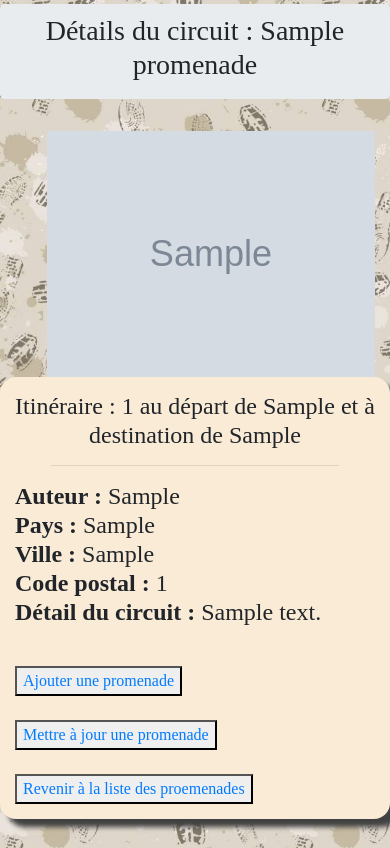
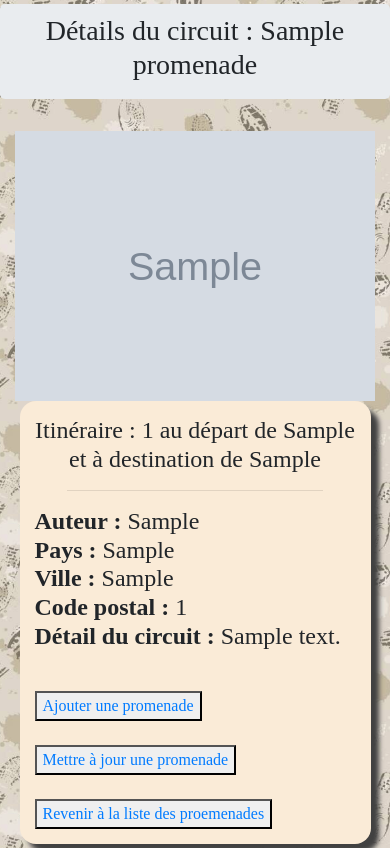
Before and after one commit to SantosJaime/promenades, a PHP site: page /detailCircuit.php?id=1 in a window 390 px wide. Shown: the part 146-994 px from the top of the page. Run offline with PHP 8.4, Linux system fonts and the light colour scheme; tables that the repository leaves empty hold one stand-in row (values such as "Sample post"); grey boxes marked "Sample" are stand-in pictures; some web fonts are replaced.

Commit message:
Ultimes modifications graphiques

```diff
--- a/www/detailCircuit.php
+++ b/www/detailCircuit.php
@@ -59,7 +59,7 @@ $promenade = $database->getPromenadeById($id);
 
     <div class="container-fluid">
       <div class="cadreDetail row">
-        <div class="offset-1 col-md-5"> <img class="img-fluid" src=<?php echo $promenade->getImages(); ?>>
+        <div class=" detailImage col-md-5"> <img class="img-fluid" src=<?php echo $promenade->getImages(); ?>>
         </div>
 
         <div class="detailCircuit col-md-5 ">
--- a/www/index.php
+++ b/www/index.php
@@ -55,7 +55,7 @@ $listeProm = $database->getPromenades();
     </div>
 
     <div class="container-fluid ">
-      <div class="row align-items-center">
+      <div class=" row ">
         <?php foreach ($listeProm as $Promenade){ ?>
           <div class="col-md-5 indexListe">
             <a href="detailCircuit.php?id=<?php echo $Promenade->getId();?>"><img class="img-fluid" src=<?php echo $Promenade->getImages();?>></a>
--- a/www/search.php
+++ b/www/search.php
@@ -64,7 +64,7 @@
     </div>
 
         <div class="container-fluid ">
-            <div class="row align-items-center">
+            <div class="row">
                 <?php foreach ($promenadeList as $promenade){ ?>
                 <div class="col-md-5 indexSearch">
                     <a href="detailCircuit.php?id=<?php echo $promenade->getId();?>"><img class="img-fluid" src=<?php echo $promenade->getImages();?>></a>
--- a/www/style.css
+++ b/www/style.css
@@ -83,6 +83,7 @@ h3 {
 }
 
 .indexSearch {
+    align-items: center;
     background-color: antiquewhite;
     font-family: 'Neucha';
     border-radius: 1em;
@@ -94,6 +95,18 @@ h3 {
 @media only screen and (max-width: 768px) {
     .navbar {
         background-color: rgb(190, 190, 190);
+        }
+        .cadreDetail {
+            flex-direction: column;
+        }
+        .detailCircuit{
+            max-width: 90%;
+
+        }
+        .detailImage {
+            max-width: 100%;
+
+        }
     }
 
 @media (min-width: 576px) {
```
